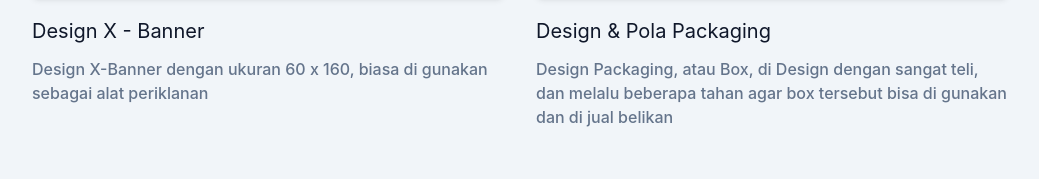
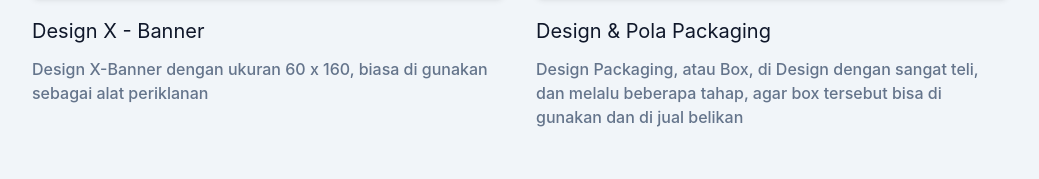
Before and after one commit to fiqih1302/portfolio-fiqih-febriansyah, a website: page index.html in a window 1280 px wide. Shown: the part 4227-4406 px from the top of the page, without its empty margins (120-1159 px from the left). Drawn offline with Linux system fonts and the light colour scheme.

Commit message:
Update index.html

```diff
--- a/index.html
+++ b/index.html
@@ -213,7 +213,7 @@
               <img src="dist/img/portfolio/8.jpg" alt="landing page" width="w-full" />
             </div>
             <h3 class="semi-bold text-xl text-dark mt-5 mb-3">Design & Pola Packaging</h3>
-            <p class="font-medium text-base text-secondary">Design Packaging, atau Box, di Design dengan sangat teli, dan melalu beberapa tahan agar box tersebut bisa di gunakan dan di jual belikan</p>
+            <p class="font-medium text-base text-secondary">Design Packaging, atau Box, di Design dengan sangat teli, dan melalu beberapa tahap, agar box tersebut bisa di gunakan dan di jual belikan</p>
           </div>
           <div class="mb-12 p-4 md:w-1/2">
             <div class="rounded-md shadow-md overflow-hidden">
```
